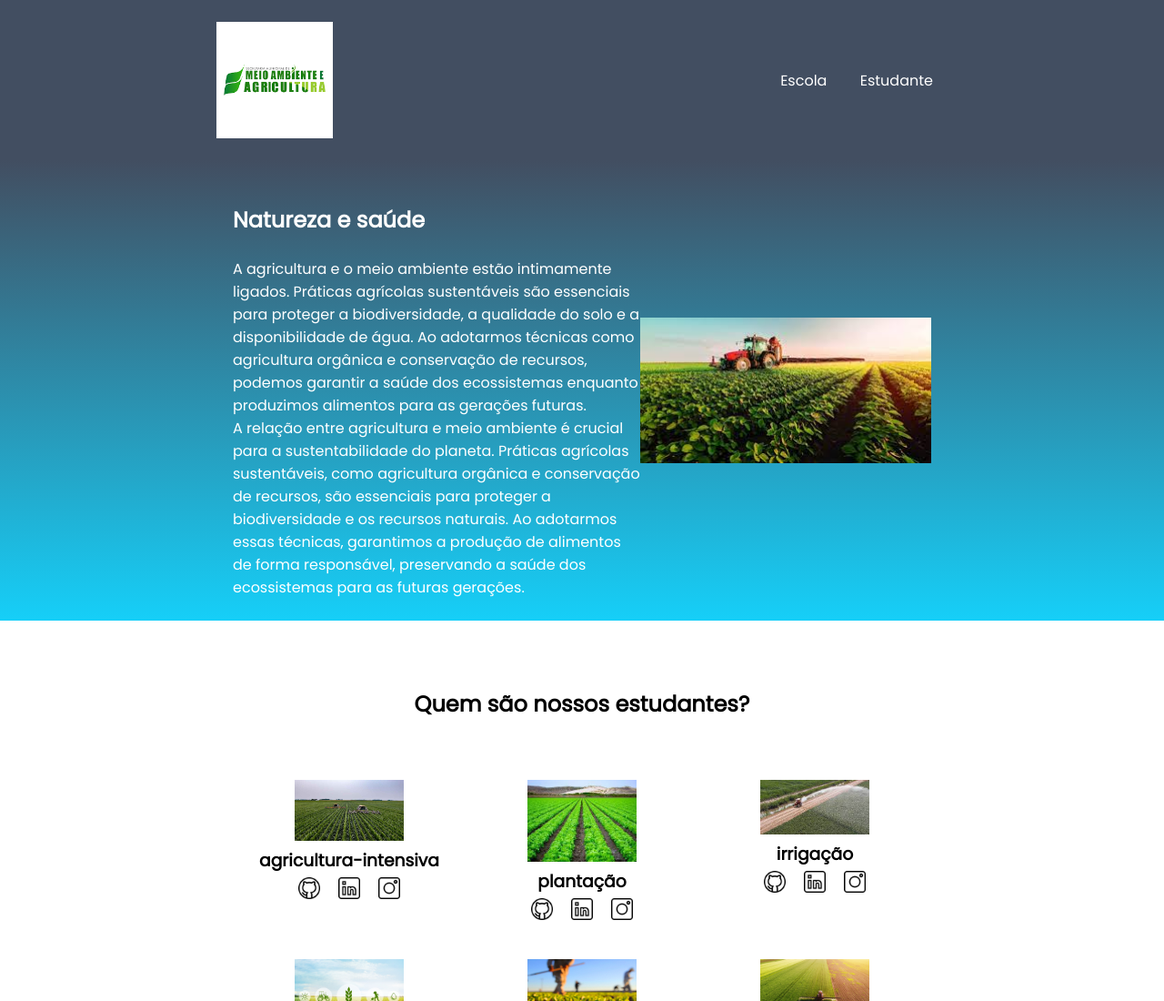
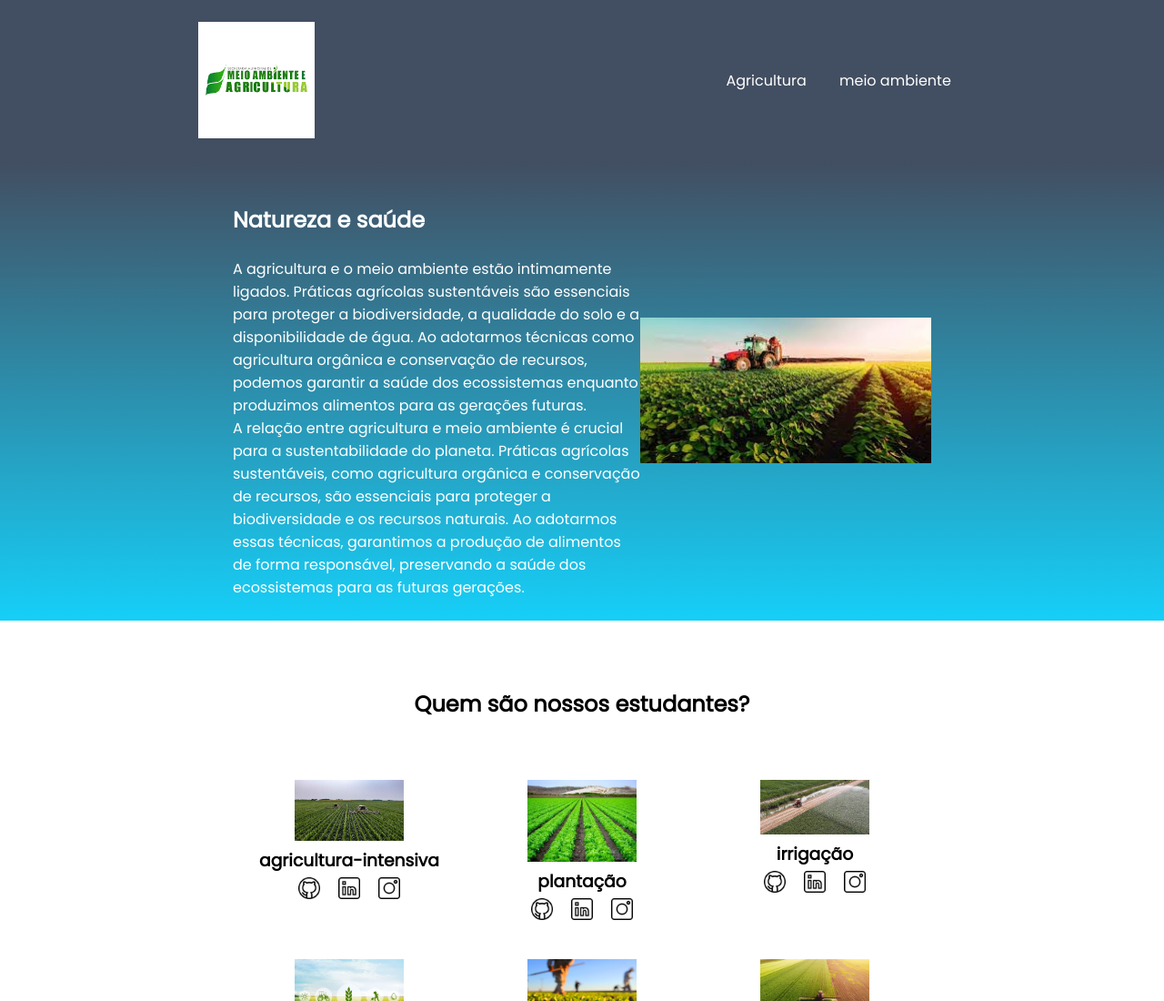
Before and after one commit to biazinha32/agricultura-e-meio-ambiente, a plain HTML site: page index.html in a window 1280 px wide. Shown: the top 1100 px of the page at 91% size. Drawn offline with Linux system fonts and the light colour scheme.

Commit message:
Update index.html

```diff
--- a/index.html
+++ b/index.html
@@ -16,8 +16,8 @@
     <header class="cabecalho">
         <img class="cabecalho-imagem" src="download.png" alt="logo da alura start">
         <ul class="cabecalho-lista">
-            <li class="cabecalho-lista-item"><a href="#escola">Escola</a></li>
-            <li class="cabecalho-lista-item"><a href="#estudante">Estudante</a></li>
+            <li class="cabecalho-lista-item"><a href="#escola">Agricultura</a></li>
+            <li class="cabecalho-lista-item"><a href="#estudante">meio ambiente</a></li>
         </ul>
     </header>
     <section id="escola">
```
